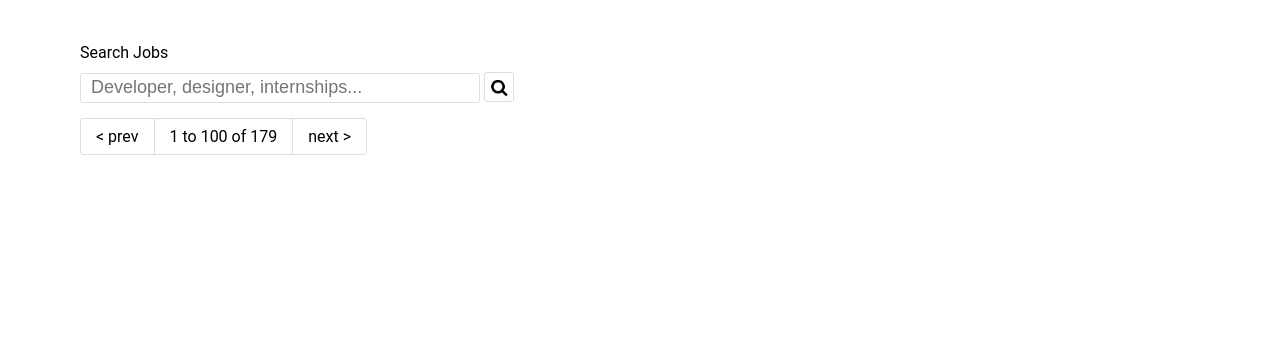
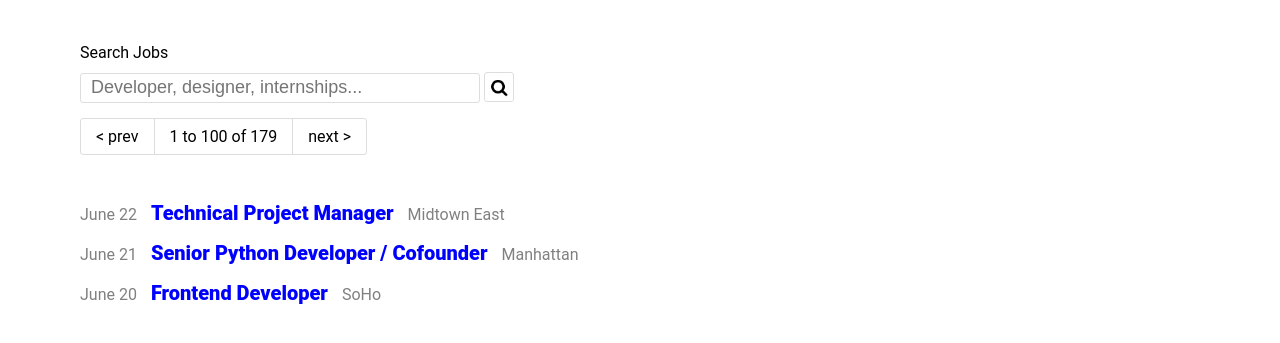
Before and after one commit to jjackson1146/gregslist, a plain HTML site: page index.html in a window 1280 px wide. Shown: the part 53-396 px from the top of the page. Drawn offline with Linux system fonts and the light colour scheme.

Commit message:
finished proj

```diff
--- a/index.html
+++ b/index.html
@@ -26,6 +26,8 @@
       <span class="pagestext">1 to 100 of 179</span>
       <a class="pagesbuttons">next &gt;</a>
     </nav>
-
+    <p class="listings">June 22 <a href="#"/><span class="blue">Technical Project Manager</span></a> Midtown East</p>
+    <p class="listings">June 21 <a href="#"/><span class="blue">Senior Python Developer / Cofounder</span></a> Manhattan</p>
+    <p class="listings">June 20 <a href="#"/><span class="blue">Frontend Developer</span></a> SoHo</p>
   </body>
 </html>
--- a/main.css
+++ b/main.css
@@ -107,3 +107,19 @@ input {
   border-left: 1px solid #DDDDDD;
   border-right: 1px solid #DDDDDD;
 }
+
+.listings {
+  font-size: 16px;
+  color: gray;
+}
+
+/* I want to make different hover effects here. How? */
+
+.blue {
+  font-size: 20px;
+  color: blue;
+  font-weight: 800;
+  padding-left: 10px;
+  padding-right: 10px;
+
+}
```
